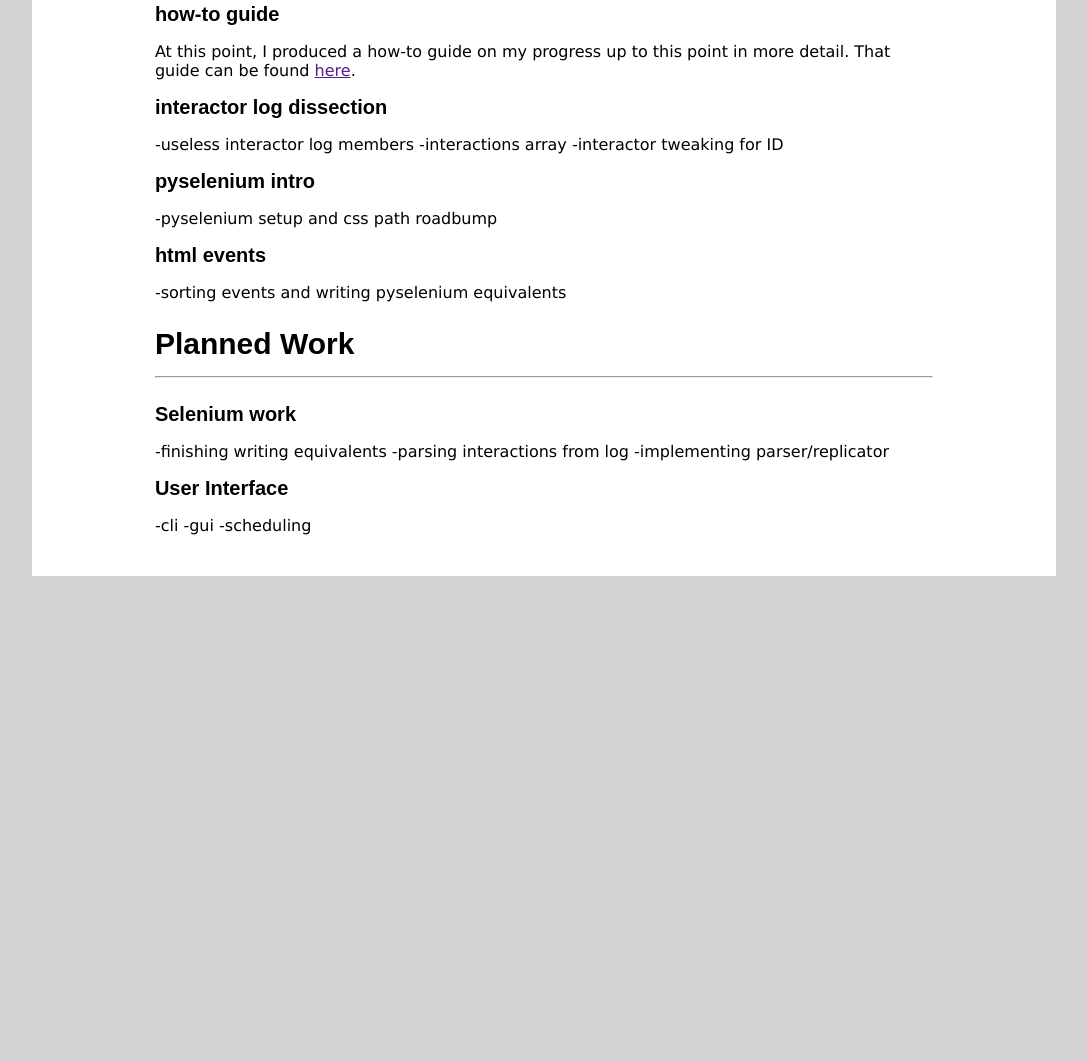
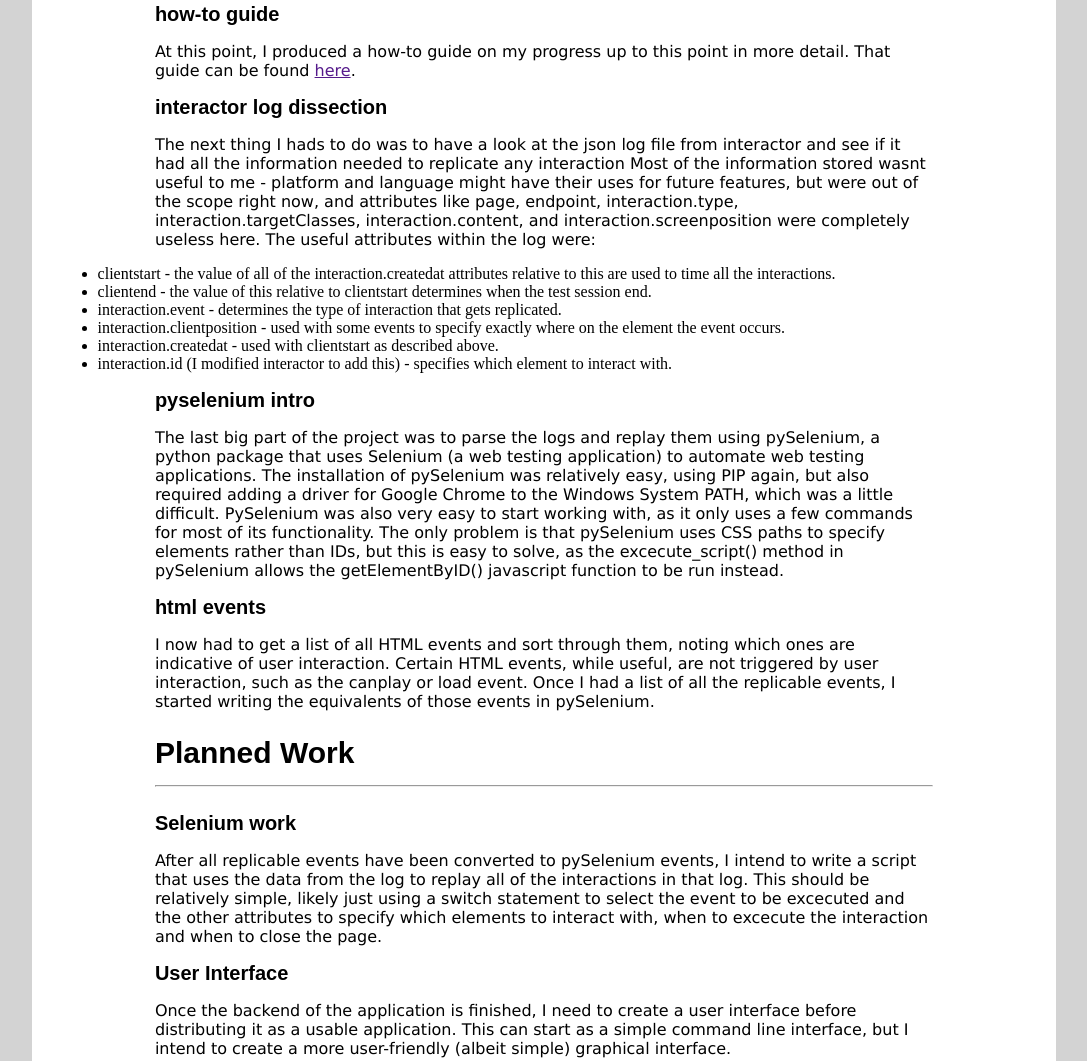
Before and after one commit to nybble99/AutoWebTester, a plain HTML site: page BlogPost/Site/Index.html in a window 1280 px wide. Shown: the part 3148-4209 px from the top of the page, without its empty margins (96-1183 px from the left). Before the commit the page ends 3750 px from the top, so only its background shows below. Drawn offline with Linux system fonts and the light colour scheme.

Commit message:
Final blog post content

```diff
--- a/BlogPost/Site/Index.html
+++ b/BlogPost/Site/Index.html
@@ -81,7 +81,6 @@
                         point I didn't fully understand it. I assumed the script could easily save a file on the same server the webpage was hosted on, casually
                         overlooking the part of the documentation noting that the logs would be sent to "a user defined server endpoint." Truly Icarian levels of
                         hubris going on here.
-
                         <!-- -basic interactor function
                         -"user defined server endpoint"
                         -basic interactor webpage implementation -->
@@ -97,7 +96,6 @@
                         BLOB and having the user trigger the download manually on the page using a button. What I intended to accomplish with this escapes me.
                         Regardless, this method worked somewhat, giving me a log of the data interactor saves when the user opens the page - various pieces of
                         metadata sent with the request.
-
                         <!-- -local saving misinterp.
                         -server endpoint realisation
                         -output session stringify + beforeunload woes
@@ -128,8 +126,6 @@
                         denying my request to the flask application since it was coming from a different origin. I thought this was strange, considering that
                         both the webpage and the application were both running off of my machine, but I figured out that it was because they were both
                         using different ports - the flask server was using 5000 and the POST requester site was, naturally, using 80.
-
-
                         <!-- -flask setup
                         -flask test script
                         -log and post test shenanigans -->
@@ -141,7 +137,6 @@
                         Flask-cors is an extension for flask which takes care of, you guessed it, Cross Origin Resource Requests. Installation was again simple
                         using PIP, and implementing it within the flask application was as simple as importing the library and calling a method. After fixing a
                         a typo in the flask script, the POST request was finally getting a 200 response - everything was working as intended.
-
                         <!-- -initial cors problem
                         -flask cors finding, setup and script implementation -->
                 <h1 class="contentHeading1">Flask receiver stuff</h1>
@@ -149,7 +144,6 @@
                         After getting the post request working, it was a relatively easy matter to get the interactor log saved to a file. I just imported the request
                         class from flask, which contains all the information sent with the POST request, including the logs themselves. With that, I only needed to open
                         a file stream and write the log to a JSON file.
-
                         <!-- -mods to test script to have it save logs
                         -sample page mod -->
                     </p>
@@ -159,7 +153,6 @@
                         documentation. This was pretty easy to figure out - it was just a matter of calling interactor in the body of the webpage and changing the class of any
                         elements that should be tracked to "interaction". Various input parameters can be specified in a script also placed in the body, but so far I have only
                         needed the default ones.
-
                         <!-- -properly implementing interactor in a page -->
                     </p>
                 <h1 class="contentHeading1">how-to guide</h1>
@@ -168,32 +161,62 @@
                     </p>
                 <h1 class="contentHeading1">interactor log dissection</h1>
                     <p class="contentText">
-                        -useless interactor log members
+                        The next thing I hads to do was to have a look at the json log file from interactor and see if it had all the information needed to replicate any interaction
+                        Most of the information stored wasnt useful to me - platform and language might have their uses for future features, but were out of the scope right now, and
+                        attributes like page, endpoint, interaction.type, interaction.targetClasses, interaction.content, and interaction.screenposition were completely useless here.
+                        The useful attributes within the log were:
+                        <ul>
+                            <li>clientstart - the value of all of the interaction.createdat attributes relative to this are used to time all the interactions.</li>
+                            <li>clientend - the value of this relative to clientstart determines when the test session end.</li>
+                            <li>interaction.event - determines the type of interaction that gets replicated.</li>
+                            <li>interaction.clientposition - used with some events to specify exactly where on the element the event occurs.</li>
+                            <li>interaction.createdat - used with clientstart as described above.</li>
+                            <li>interaction.id (I modified interactor to add this) - specifies which element to interact with.</li>
+                        </ul>
+                        <!-- -useless interactor log members
                         -interactions array
-                        -interactor tweaking for ID
+                        -interactor tweaking for ID -->
                     </p>
                 <h1 class="contentHeading1">pyselenium intro</h1>
                     <p class="contentText">
-                        -pyselenium setup and css path roadbump
+                        The last big part of the project was to parse the logs and replay them using pySelenium, a python package that uses Selenium (a web testing application) to
+                        automate web testing applications. The installation of pySelenium was relatively easy, using PIP again, but also required adding
+                        a driver for Google Chrome to the Windows System PATH, which was a little difficult. PySelenium was also very easy to start working with, as it only uses a
+                        few commands for most of its functionality. The only problem is that pySelenium uses CSS paths to specify elements rather than IDs, but this is easy to solve,
+                        as the excecute_script() method in pySelenium allows the getElementByID() javascript function to be run instead.
+                        <!-- -pyselenium setup and css path roadbump -->
                     </p>
                 <h1 class="contentHeading1">html events</h1>
                     <p class="contentText">
-                        -sorting events and writing pyselenium equivalents
+                        I now had to get a list of all HTML events and sort through them, noting which ones are indicative of user interaction. Certain HTML events, while useful, are not
+                        triggered by user interaction, such as the canplay or load event. Once I had a list of all the replicable events, I started writing the equivalents of those events
+                        in pySelenium.
+                        <!-- -sorting events and writing pyselenium equivalents -->
                     </p>
 
             <h2 class="contentHeading2">Planned Work<hr></h2>
                 <h1 class="contentHeading1">Selenium work</h1>
                     <p class="contentText">
-                        -finishing writing equivalents
-                        -parsing interactions from log
-                        -implementing parser/replicator
+                        After all replicable events have been converted to pySelenium events, I intend to write a script that uses the data from the log to replay all of the interactions in
+                        that log. This should be relatively simple, likely just using a switch statement to select the event to be excecuted and the other attributes to specify which elements
+                        to interact with, when to excecute the interaction and when to close the page.
+                        <!-- -parsing interactions from log
+                        -implementing parser/replicator -->
                     </p>
 
                 <h1 class="contentHeading1">User Interface</h1>
                     <p class="contentText">
-                        -cli
-                        -gui
-                        -scheduling
+                        Once the backend of the application is finished, I need to create a user interface before distributing it as a usable application. This can start as a simple command line
+                        interface, but I intend to create a more user-friendly (albeit simple) graphical interface.
+                        <!-- -cli
+                        -gui -->
+                    </p>
+
+            <h2 class="contentHeading2">Potential Improvements<hr></h2>
+                <h1 class="contentHeading1">Scheduling</h1>
+                    <p class="contentText">
+                        A useful feature, which I doubt I will be in the scope of this project, is scheduling logs to be replayed at particular times, or upon certain events occuring (such as an
+                        update to the webpage). This would allow the application to go beyond being just a time saver
                     </p>
         </div>
     </body>
```
